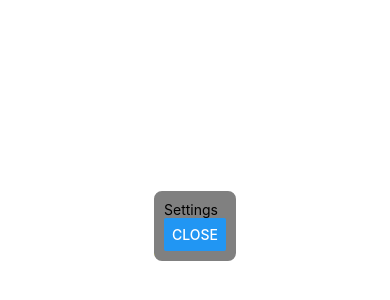
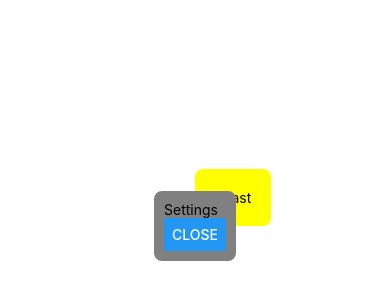
Before and after one commit to j-ulienguyen/Exam1bTeam5, a React Native app: screen / in a window 390 px wide. Shown: the part 196-496 px from the top of the page. Built offline with nearby package versions, Linux system fonts and the light colour scheme.

Commit message:
Fixed Settings Positioning

```diff
--- a/styles/SettingsStyles.js
+++ b/styles/SettingsStyles.js
@@ -5,8 +5,6 @@ var styles = StyleSheet.create({
         flex: 1,
          justifyContent: "center",
          alignItems: "center",
-        //display: "none"
-
 
     },
     settingsbox: {
@@ -14,6 +12,7 @@ var styles = StyleSheet.create({
         borderColor: "grey",
         borderRadius: 8,
         backgroundColor:"grey",
+        position:"absolute"
 
 
     }
```
